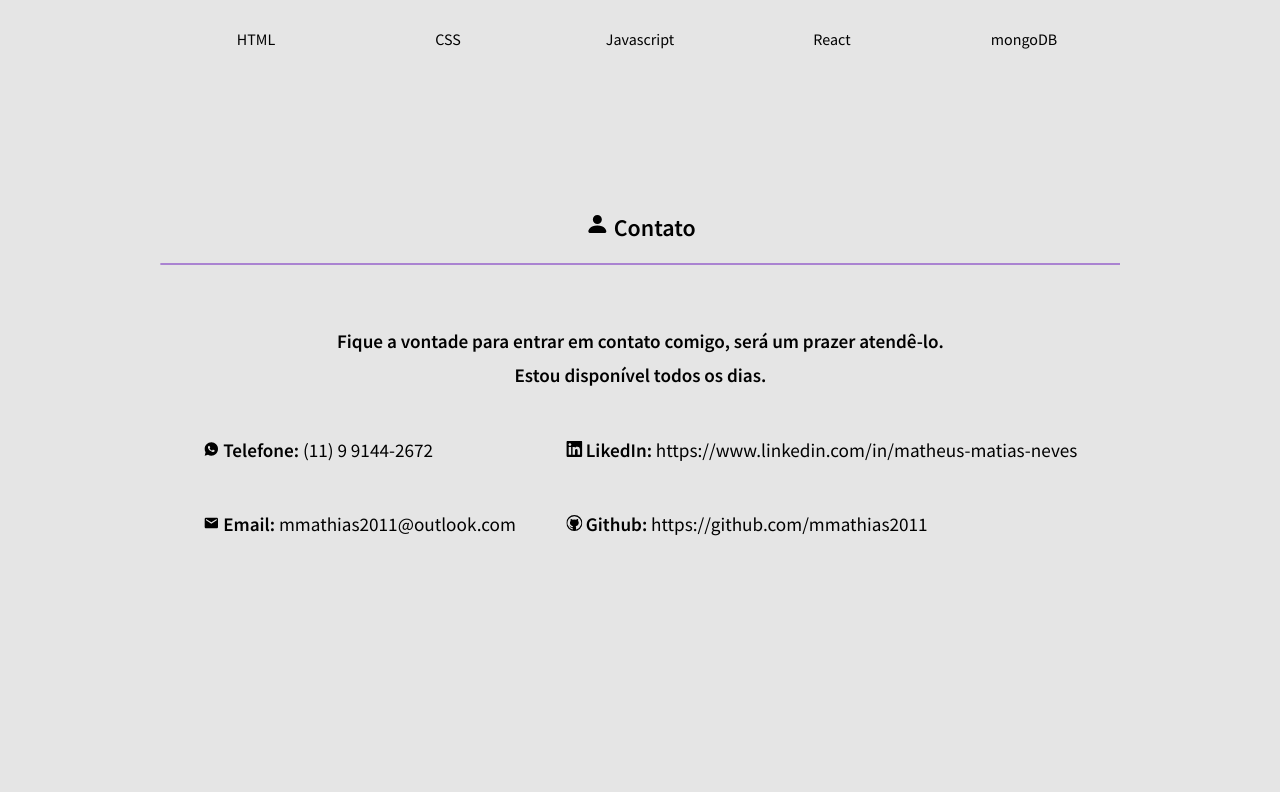
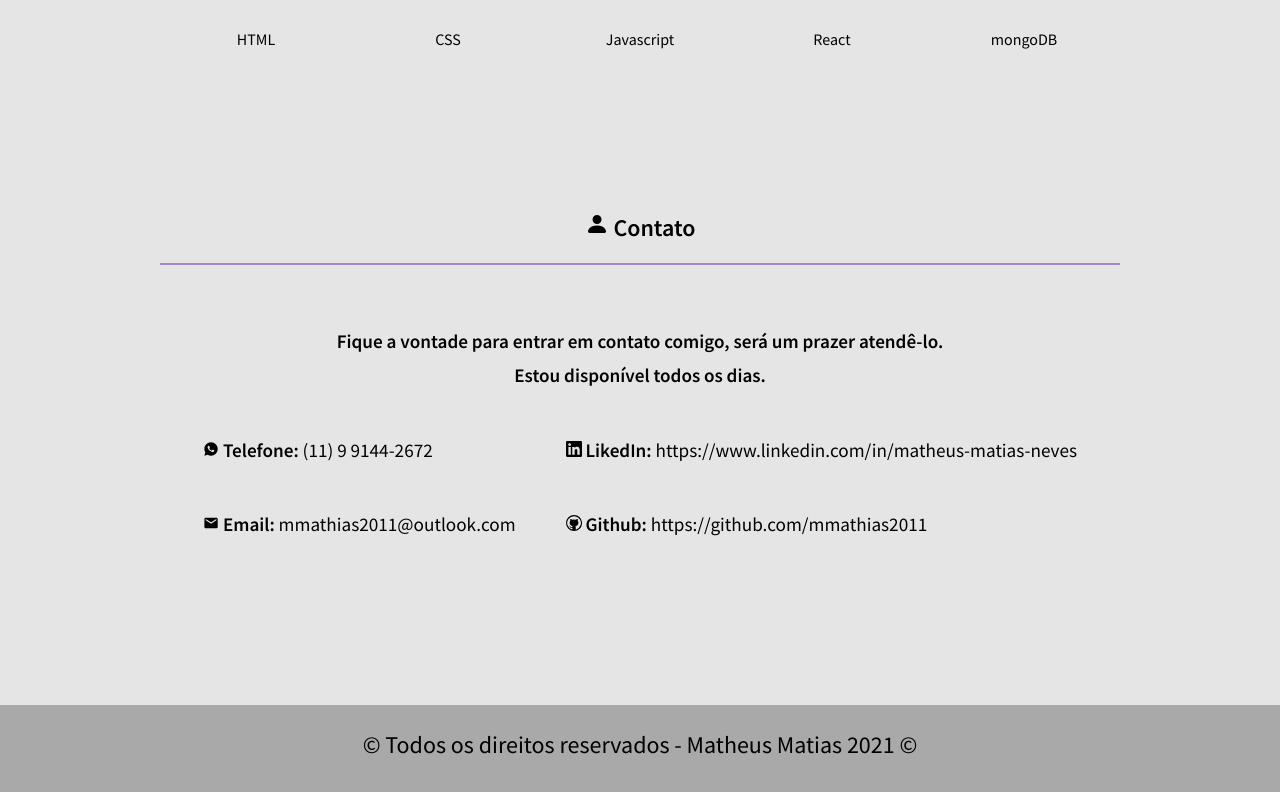
Before and after one commit to mmathias2011/personalPage, a React (Create React App) app: page / in a window 1280 px wide. Shown: the part 1689-2481 px from the top of the page. Before the commit the page ends 2266 px from the top, so only its background shows below. Built offline with nearby package versions, Linux system fonts and the light colour scheme.

Commit message:
Adicionado component Footer

```diff
--- a/src/App.js
+++ b/src/App.js
@@ -1,5 +1,6 @@
 import './App.css';
 import Contato from './Components/Contato';
+import Footer from './Components/Footer';
 import Header from './Components/Header';
 import SectionCurriculo from './Components/SectionCurriculo';
 import Skills from './Components/Skills';
@@ -13,6 +14,7 @@ function App() {
     <Sobre />
     <Skills />
     <Contato />
+    <Footer />
     </>
   );
 }
--- a/src/Components/Contato.js
+++ b/src/Components/Contato.js
@@ -27,6 +27,7 @@ const Container = styled.div`
 
     width:960px;
     margin:0 auto;
+    margin-bottom:10%;
 
 `
 const Divcentral = styled.div`
--- /dev/null
+++ b/src/Components/Footer.js
@@ -0,0 +1,24 @@
+import React from 'react'
+import styled from 'styled-components'
+
+const Container = styled.div`
+    display:flex;
+    justify-content:center;
+    align-content:center;
+    width:100%;
+    height: 15vh;
+    background-color:darkgrey;
+    p{
+        font-size:1.5rem;
+    }
+`
+
+const Footer = () => {
+    return (
+        <Container>
+            <p>&copy; Todos os direitos reservados - Matheus Matias 2021 &copy;</p>
+        </Container>
+    )
+}
+
+export default Footer
```
Also changed, not shown: 1 other file (tests, documents, lock files or other folders).
